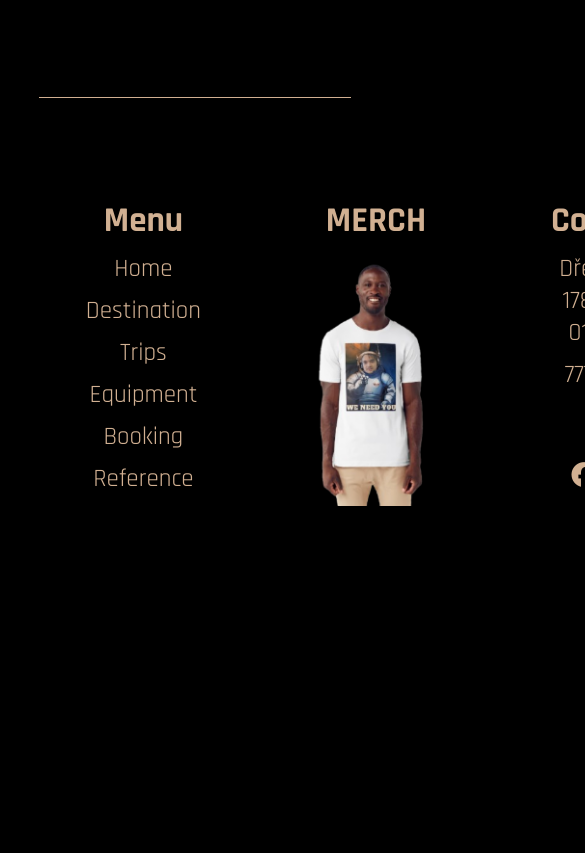
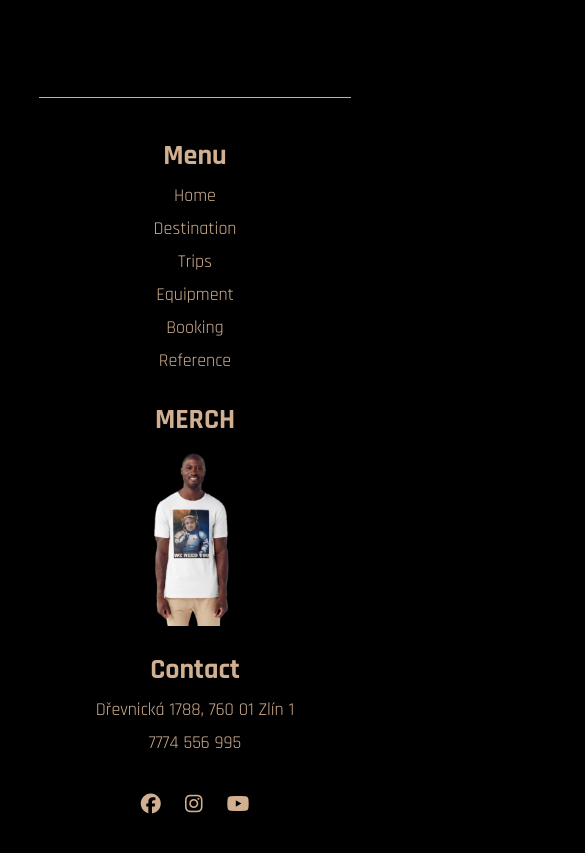
Before and after one commit to to0mas/marsa-fix, a plain HTML site: page index.html in a window 390 px wide. Shown: the part 10326-11179 px from the top of the page, 585 px wide, since content can reach past the window. Before the commit the page ends 10969 px from the top, so only its background shows below. Drawn offline with nearby package versions, Linux system fonts and the light colour scheme.

Commit message:
done all

```diff
--- a/styles.css
+++ b/styles.css
@@ -865,3 +865,51 @@ footer div h3{
   margin: 10px;
   cursor: pointer;
 }
+
+@media (max-width: 1200px) {
+  .footer {
+    padding: 80px 10%;
+  }
+  .footer img {
+    width: 250px;
+  }
+}
+
+@media (max-width: 992px) {
+  .footer {
+    flex-direction: column;
+    padding: 60px 5%;
+  }
+  .col-1, .col-2, .col-3 {
+    margin-bottom: 20px;
+  }
+  .footer a {
+    font-size: 20px;
+  }
+  .footer p {
+    font-size: 20px;
+  }
+}
+
+@media (max-width: 768px) {
+  .col-1 h3,
+  .col-2 h3,
+  .col-3 h3 {
+    font-size: 28px;
+  }
+  .footer a {
+    font-size: 18px;
+  }
+  .footer p {
+    font-size: 18px;
+  }
+}
+
+@media (max-width: 576px) {
+  .footer {
+    padding: 40px 5%;
+  }
+  .social-icons i {
+    font-size: 20px;
+  }
+}
```
